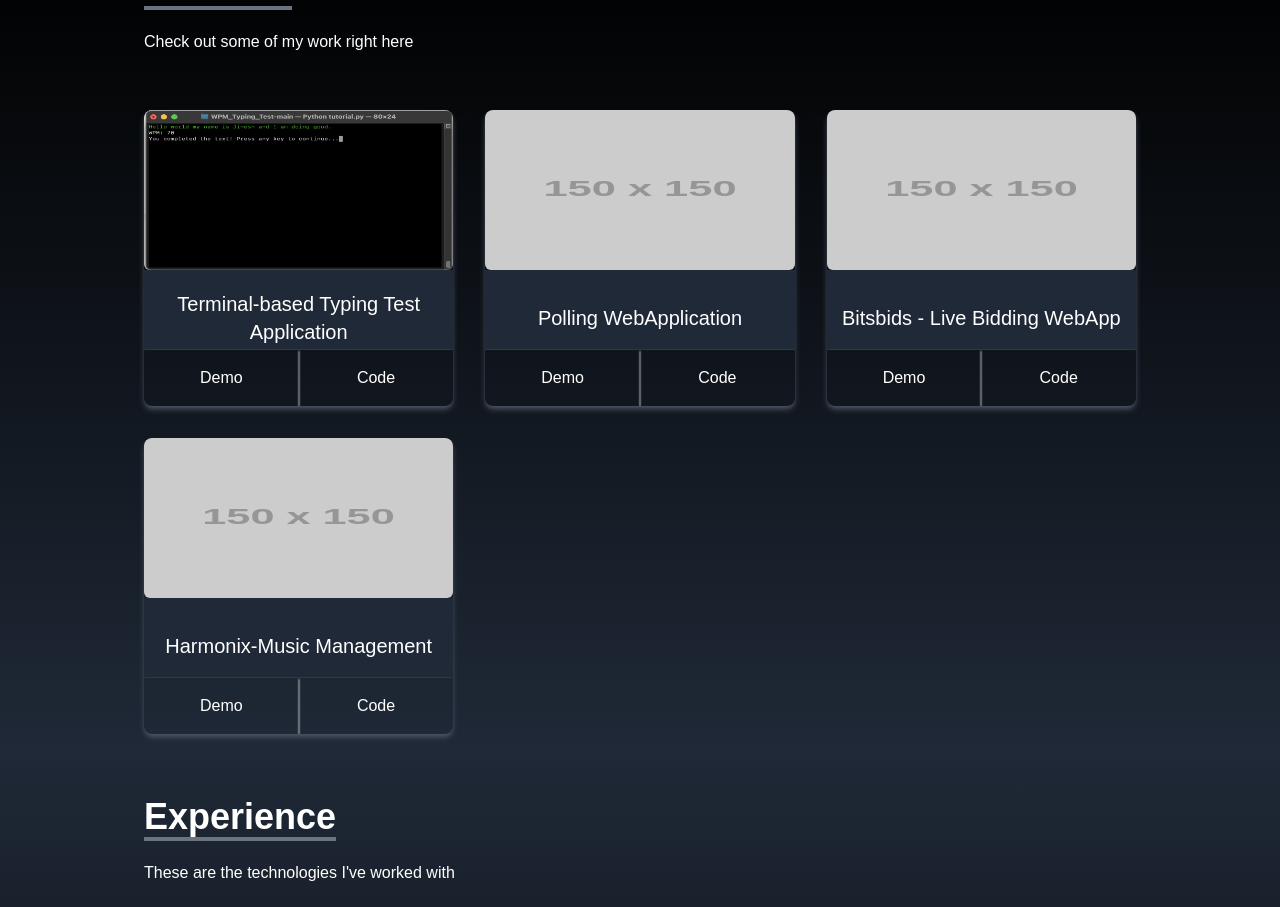
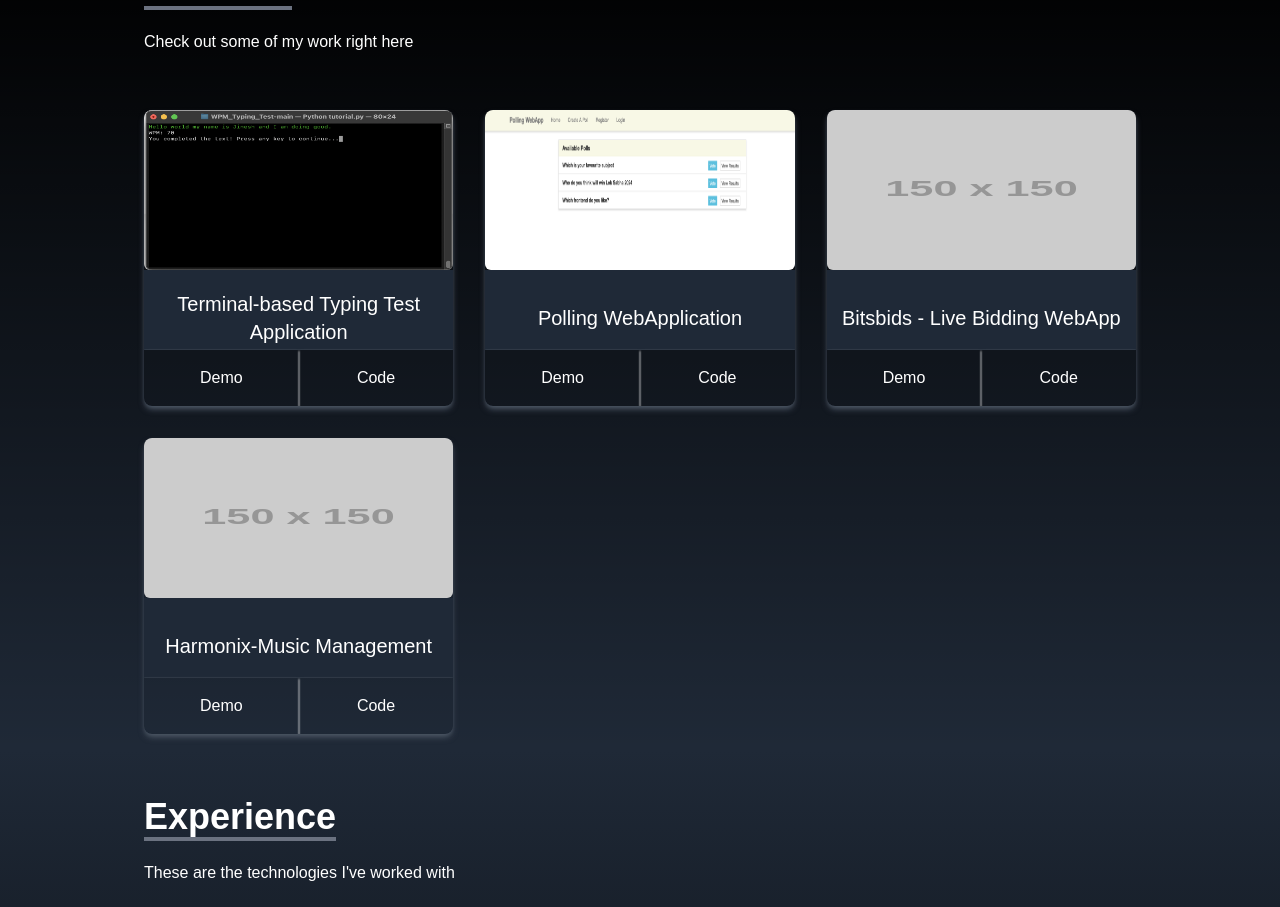
Before and after one commit to iamjineshmodi/portfolio, a React (Create React App) app: page / in a window 1280 px wide. Shown: the part 1650-2557 px from the top of the page. Built offline with nearby package versions, Linux system fonts and the light colour scheme.

Commit message:
ADDED polling page photo

```diff
--- a/src/components/Portfolio.jsx
+++ b/src/components/Portfolio.jsx
@@ -1,5 +1,6 @@
 import React from 'react'
 import terminalTypingTest from '../assets/terminal_wpm.png';
+import pollingWebApplication from '../assets/PollingWebPage.png'
 
 const Portfolio = () => {
     const portfolios = [
@@ -12,7 +13,7 @@ const Portfolio = () => {
         },
         {
             id: 2,
-            src: 'https://via.placeholder.com/150',
+            src: pollingWebApplication,
             demo: 'https://github.com/iamjineshmodi/Polling_WebApp',
             code: 'https://github.com/iamjineshmodi/Polling_WebApp',
             title: 'Polling WebApplication',
```
Also changed, not shown: src/assets/PollingWebPage.png (added).
